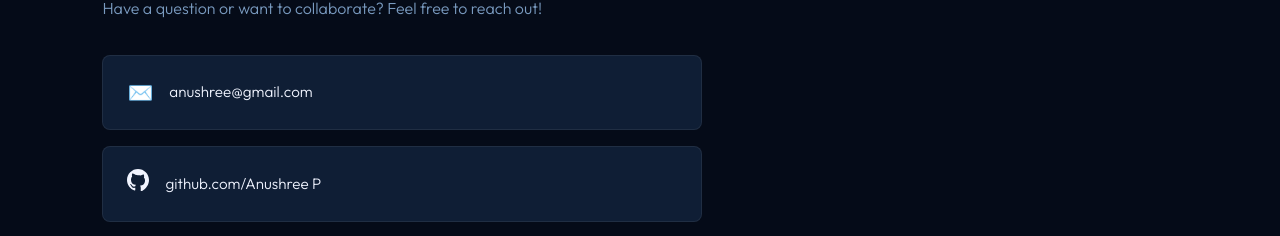
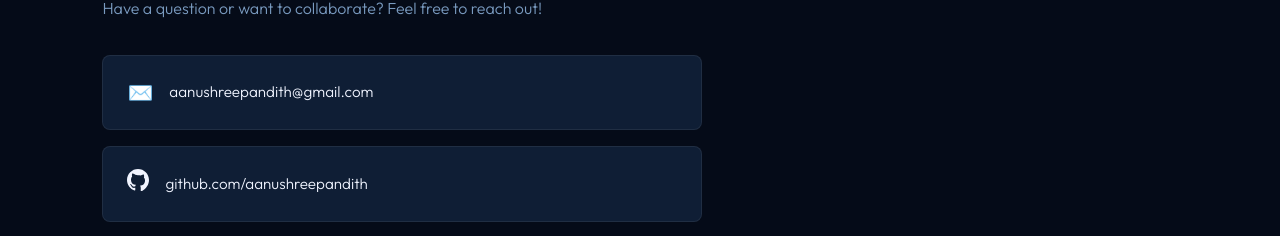
Before and after one commit to aanushreepandith-pixel/PRODIGY_WD_04, a plain HTML site: page index.html in a window 1280 px wide. Shown: the part 2889-3125 px from the top of the page. Drawn offline with nearby package versions, Linux system fonts and the light colour scheme.

Commit message:
update contact details

```diff
--- a/index.html
+++ b/index.html
@@ -133,15 +133,15 @@
       Have a question or want to collaborate? Feel free to reach out!
     </p>
     <div class="contact-links">
-      <a href="mailto:anushree@gmail.com" class="contact-item">
+      <a href="mailto:aanushreepandith@gmail.com" class="contact-item">
         <span class="contact-icon">✉️</span>
-        <span>anushree@gmail.com</span>
+        <span>aanushreepandith@gmail.com</span>
       </a>
-      <a href="https://github.com/Anushree P" target="_blank" class="contact-item">
+      <a href="https://github.com/aanushreepandith" target="_blank" class="contact-item">
         <span class="contact-icon">
           <svg width="22" height="22" viewBox="0 0 24 24" fill="currentColor"><path d="M12 0C5.37 0 0 5.373 0 12c0 5.303 3.438 9.8 8.207 11.387.6.113.82-.26.82-.577v-2.234c-3.338.726-4.033-1.416-4.033-1.416-.546-1.387-1.333-1.756-1.333-1.756-1.09-.745.083-.729.083-.729 1.205.084 1.84 1.237 1.84 1.237 1.07 1.834 2.807 1.304 3.492.997.107-.775.418-1.305.762-1.605-2.665-.305-5.467-1.335-5.467-5.931 0-1.31.468-2.381 1.236-3.221-.124-.304-.536-1.524.117-3.176 0 0 1.008-.322 3.3 1.23A11.52 11.52 0 0 1 12 6.803c1.02.004 2.047.138 3.006.404 2.29-1.552 3.297-1.23 3.297-1.23.655 1.653.243 2.873.12 3.176.77.84 1.235 1.911 1.235 3.221 0 4.61-2.807 5.624-5.479 5.921.43.372.823 1.102.823 2.222v3.293c0 .319.217.694.825.576C20.565 21.796 24 17.3 24 12c0-6.627-5.373-12-12-12z"/></svg>
         </span>
-        <span>github.com/Anushree P</span>
+        <span>github.com/aanushreepandith</span>
       </a>
       <a href="https://linkedin.com/in/Anushree P" target="_blank" class="contact-item">
         <span class="contact-icon">
```
